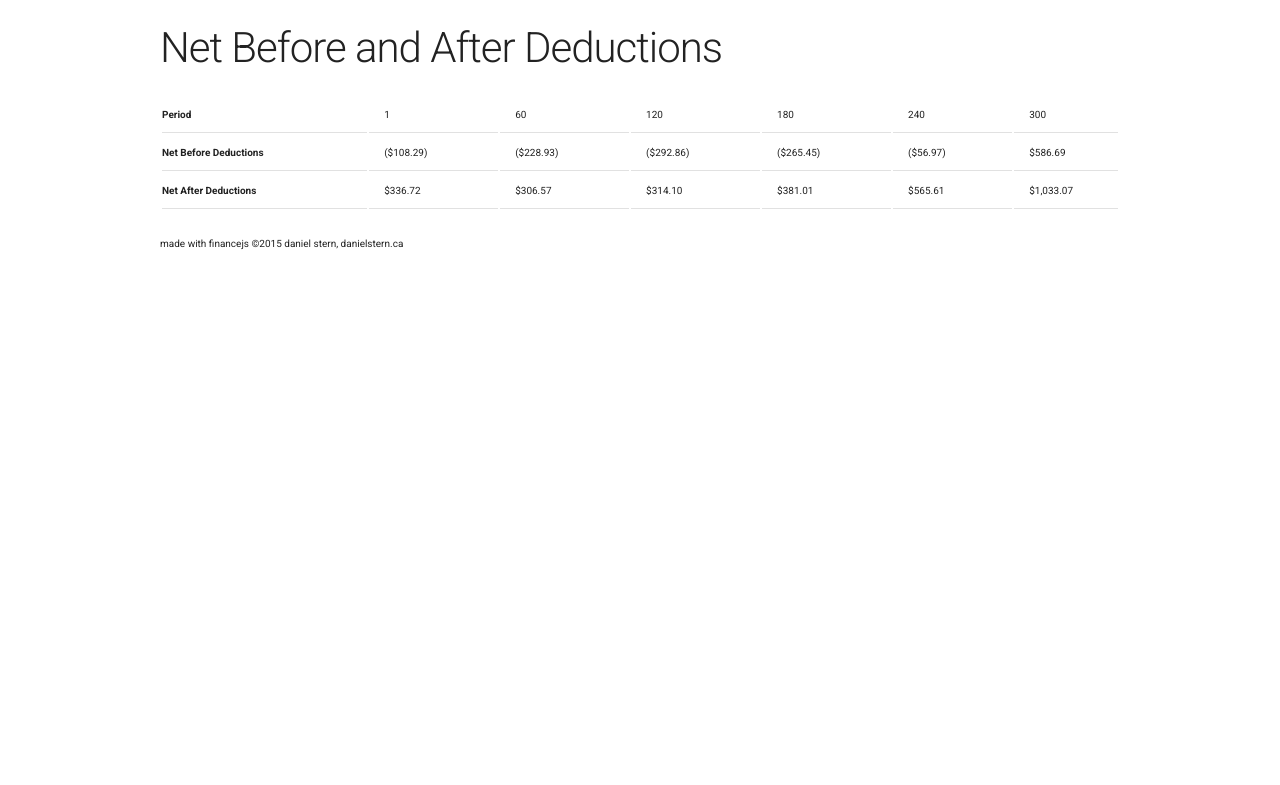
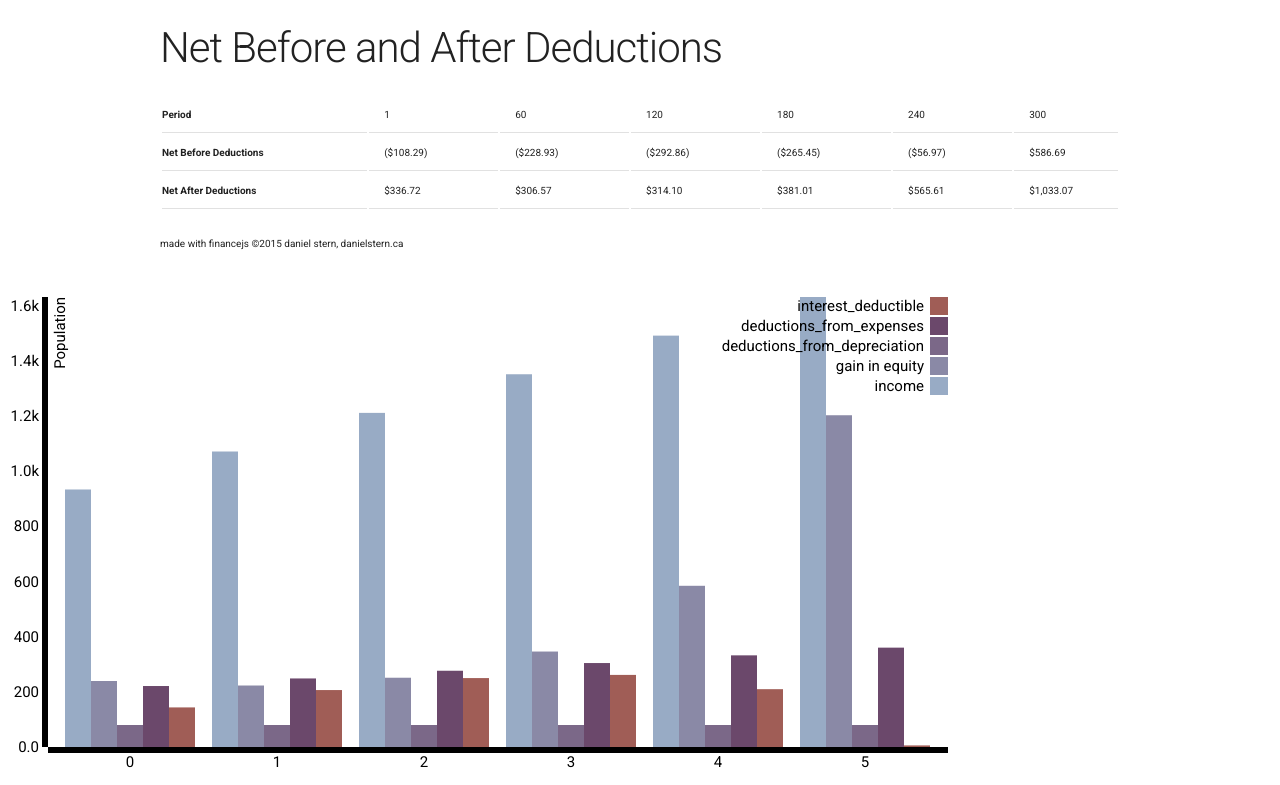
Before and after one commit to danielstern/financejs, a website: page index.html in a window 1280 px wide. Shown: the part 3523-4308 px from the top of the page. Before the commit the page ends 3808 px from the top, so only its background shows below. Drawn offline with Linux system fonts and the light colour scheme; files that its build step writes are made by us from their sources.

Commit message:
SCIENCE!

```diff
--- /dev/null
+++ b/data.csv
@@ -0,0 +1,7 @@
+State,Under 5 Years,5 to 13 Years,14 to 17 Years,18 to 24 Years,25 to 44 Years,45 to 64 Years,65 Years and Over
+CA,2704659,4499890,2159981,3853788,10604510,8819342,4114496
+TX,2027307,3277946,1420518,2454721,7017731,5656528,2472223
+NY,1208495,2141490,1058031,1999120,5355235,5120254,2607672
+FL,1140516,1938695,925060,1607297,4782119,4746856,3187797
+IL,894368,1558919,725973,1311479,3596343,3239173,1575308
+PA,737462,1345341,679201,1203944,3157759,3414001,1910571
--- /dev/null
+++ b/grouped-bars-1.js
@@ -0,0 +1,114 @@
+function barchart1(data2){
+
+
+  data2 = data2.filter(function(a,b){return !b||b%60===59})
+    .map(function(a,b){
+      // var returned = {};
+      // ['income','gain in equity','deductions_from_depreciation','deductions_from_expenses','interest_deductible'].forEach(function(state){
+
+      // });
+      return {
+        "income":a.income,
+        "gain in equity":a.equity_paid,
+        "deductions_from_depreciation":a.deductions_from_depreciation,
+        "deductions_from_expenses":a.deductions_from_expenses,
+        "interest_deductible":a.interest_deductible,
+        "State":b
+        }
+    })
+  console.log("data from app",data2);
+  var data = data2;
+  var margin = {top: 20, right: 20, bottom: 30, left: 40},
+      width = 960 - margin.left - margin.right,
+      height = 500 - margin.top - margin.bottom;
+
+  var x0 = d3.scale.ordinal()
+      .rangeRoundBands([0, width], .1);
+
+  var x1 = d3.scale.ordinal();
+
+  var y = d3.scale.linear()
+      .range([height, 0]);
+
+  var color = d3.scale.ordinal()
+      .range(["#98abc5", "#8a89a6", "#7b6888", "#6b486b", "#a05d56", "#d0743c", "#ff8c00"]);
+
+  var xAxis = d3.svg.axis()
+      .scale(x0)
+      .orient("bottom");
+
+  var yAxis = d3.svg.axis()
+      .scale(y)
+      .orient("left")
+      .tickFormat(d3.format(".2s"));
+
+  var svg = d3.select("body").append("svg")
+      .attr("width", width + margin.left + margin.right)
+      .attr("height", height + margin.top + margin.bottom)
+    .append("g")
+      .attr("transform", "translate(" + margin.left + "," + margin.top + ")");
+
+  d3.csv("data.csv", function(error, data2) {
+    // debugger;
+    console.log("native data",data);
+    var ageNames = d3.keys(data[0]).filter(function(key) { return key !== "State"; });
+
+    data.forEach(function(d) {
+      d.ages = ageNames.map(function(name) { return {name: name, value: +d[name]}; });
+    });
+
+    x0.domain(data.map(function(d) { return d.State; }));
+    x1.domain(ageNames).rangeRoundBands([0, x0.rangeBand()]);
+    y.domain([0, d3.max(data, function(d) { return d3.max(d.ages, function(d) { return d.value; }); })]);
+
+    svg.append("g")
+        .attr("class", "x axis")
+        .attr("transform", "translate(0," + height + ")")
+        .call(xAxis);
+
+    svg.append("g")
+        .attr("class", "y axis")
+        .call(yAxis)
+      .append("text")
+        .attr("transform", "rotate(-90)")
+        .attr("y", 6)
+        .attr("dy", ".71em")
+        .style("text-anchor", "end")
+        .text("Population");
+
+    var state = svg.selectAll(".state")
+        .data(data)
+      .enter().append("g")
+        .attr("class", "g")
+        .attr("transform", function(d) { return "translate(" + x0(d.State) + ",0)"; });
+
+    state.selectAll("rect")
+        .data(function(d) { return d.ages; })
+      .enter().append("rect")
+        .attr("width", x1.rangeBand())
+        .attr("x", function(d) { return x1(d.name); })
+        .attr("y", function(d) { return y(d.value); })
+        .attr("height", function(d) { return height - y(d.value); })
+        .style("fill", function(d) { return color(d.name); });
+
+    var legend = svg.selectAll(".legend")
+        .data(ageNames.slice().reverse())
+      .enter().append("g")
+        .attr("class", "legend")
+        .attr("transform", function(d, i) { return "translate(0," + i * 20 + ")"; });
+
+    legend.append("rect")
+        .attr("x", width - 18)
+        .attr("width", 18)
+        .attr("height", 18)
+        .style("fill", color);
+
+    legend.append("text")
+        .attr("x", width - 24)
+        .attr("y", 9)
+        .attr("dy", ".35em")
+        .style("text-anchor", "end")
+        .text(function(d) { return d; });
+
+  });
+}
--- a/index.html
+++ b/index.html
@@ -837,5 +837,6 @@
         <script src='bower_components/angular/angular.js'></script>
         <script src='bower_components/d3/d3.js'></script>
         <script src=main.js></script>
+        <script src=grouped-bars-1.js></script>
     </body>
 </head>
--- a/main.js
+++ b/main.js
@@ -100,6 +100,8 @@ angular.module('Mortgage.Demo',[])
 	$rootScope.calculate = calculate;
 	calculate();
 
+	barchart1($rootScope.mortgage.balances());
+
 
 
 
```
